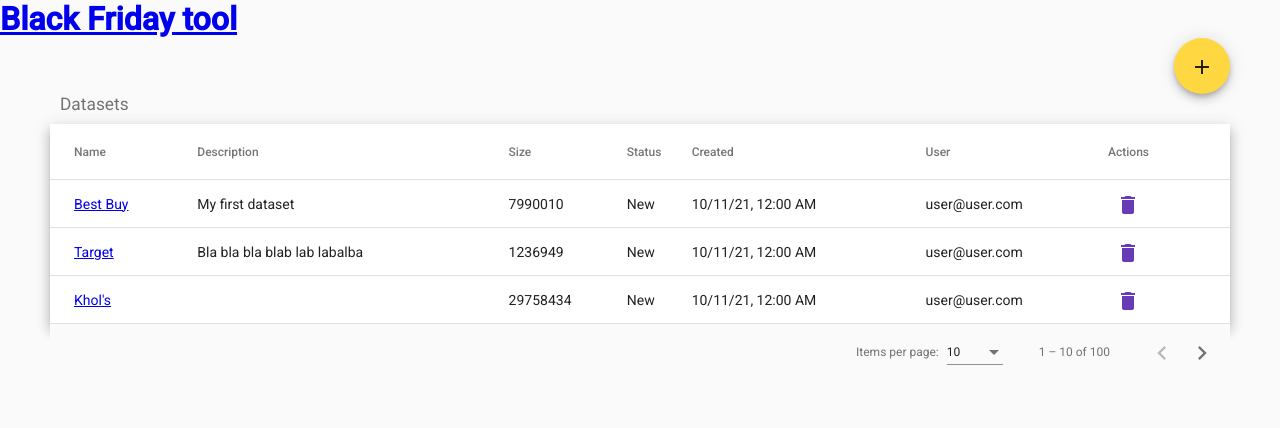
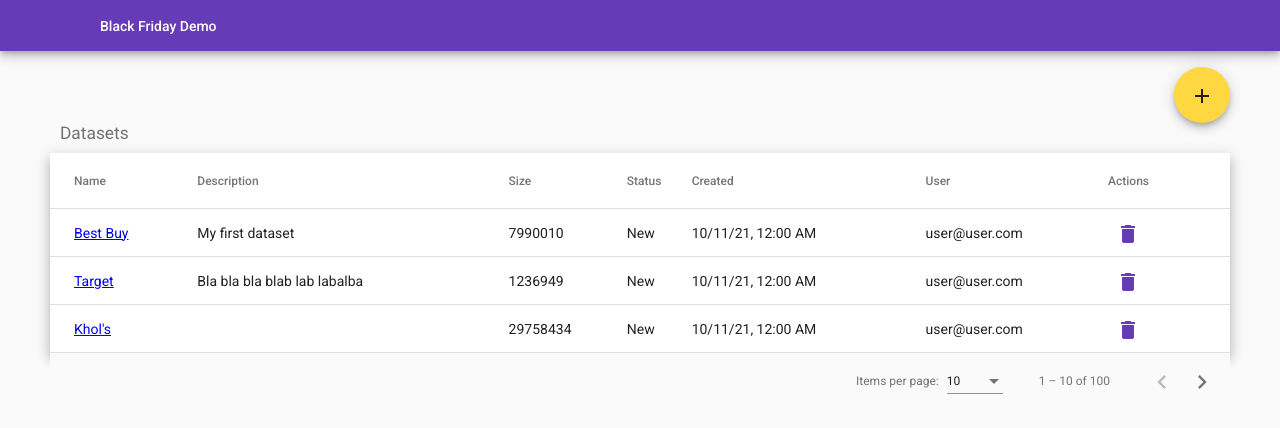
Before and after one commit to pilipenok/ml-specialization-demo2, an Angular app in the folder app/frontend/: page / in a window 1280 px wide. Shown: the top 428 px of the page. Built offline with nearby package versions, Linux system fonts and the light colour scheme.

Commit message:
Top bar decoration

```diff
--- a/app/frontend/src/app/components/top-bar/top-bar.component.css
+++ b/app/frontend/src/app/components/top-bar/top-bar.component.css
@@ -1,3 +1,15 @@
-h1 {
-  margin: 0;
+.top-bar-container {
+  padding: 16px;
+  margin-bottom: 16px;
+  background: #673ab7;
+  padding-left: 100px;
 }
+
+a {
+  color: white;
+  font-family: Roboto, "Helvetica Neue", sans-serif;
+  cursor: pointer;
+  font-size: 14px;
+  font-weight: 500;
+  text-decoration: none;
+}
--- a/app/frontend/src/app/components/top-bar/top-bar.component.html
+++ b/app/frontend/src/app/components/top-bar/top-bar.component.html
@@ -1,3 +1,9 @@
-<a routerLink="/">
-  <h1>Black Friday tool</h1>
+<div class="top-bar-container"
+
+    [class.mat-elevation-z6]="isActive">
+
+  <a routerLink="/">
+  Black Friday Demo
 </a>
+
+</div>
--- a/app/frontend/src/app/components/top-bar/top-bar.component.ts
+++ b/app/frontend/src/app/components/top-bar/top-bar.component.ts
@@ -7,6 +7,8 @@
 })
 export class TopBarComponent implements OnInit {
 
+isActive = true;
+
   constructor() { }
 
   ngOnInit(): void {
```
